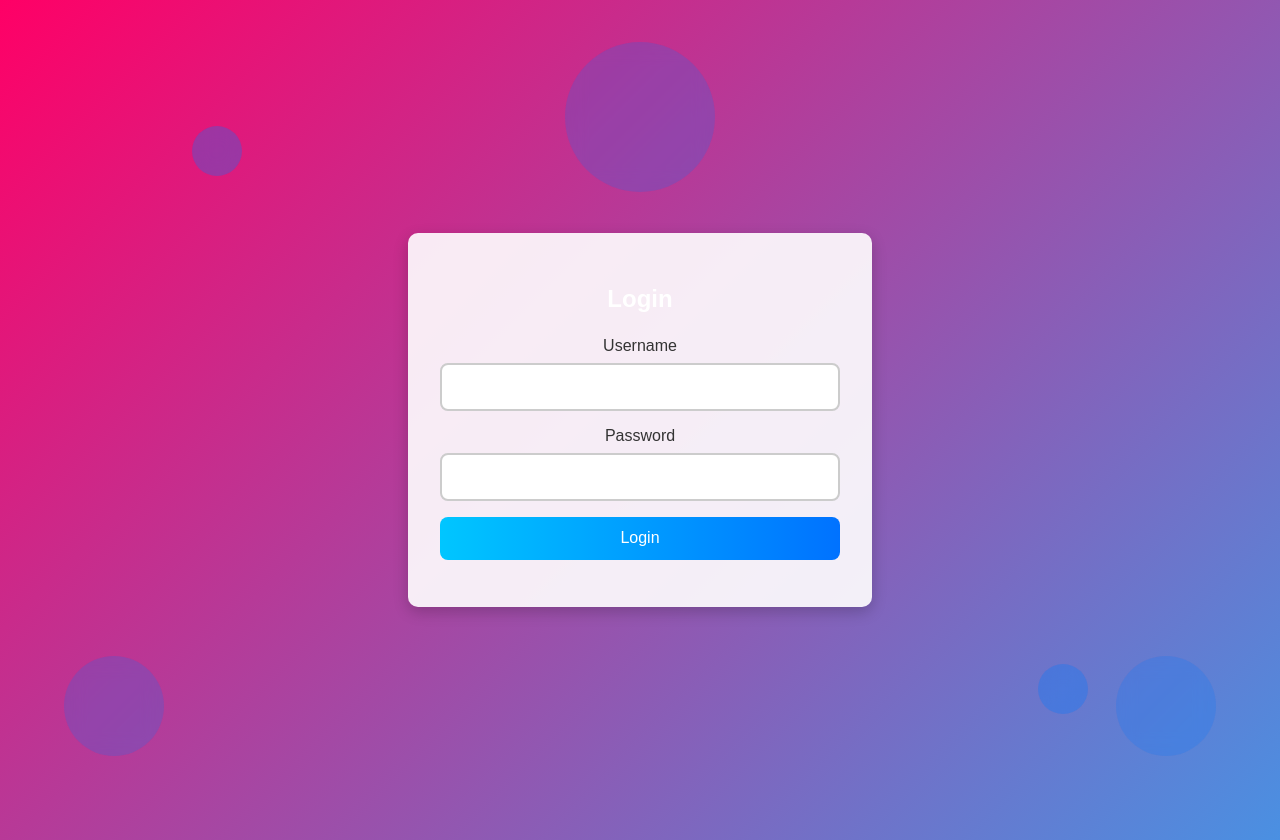
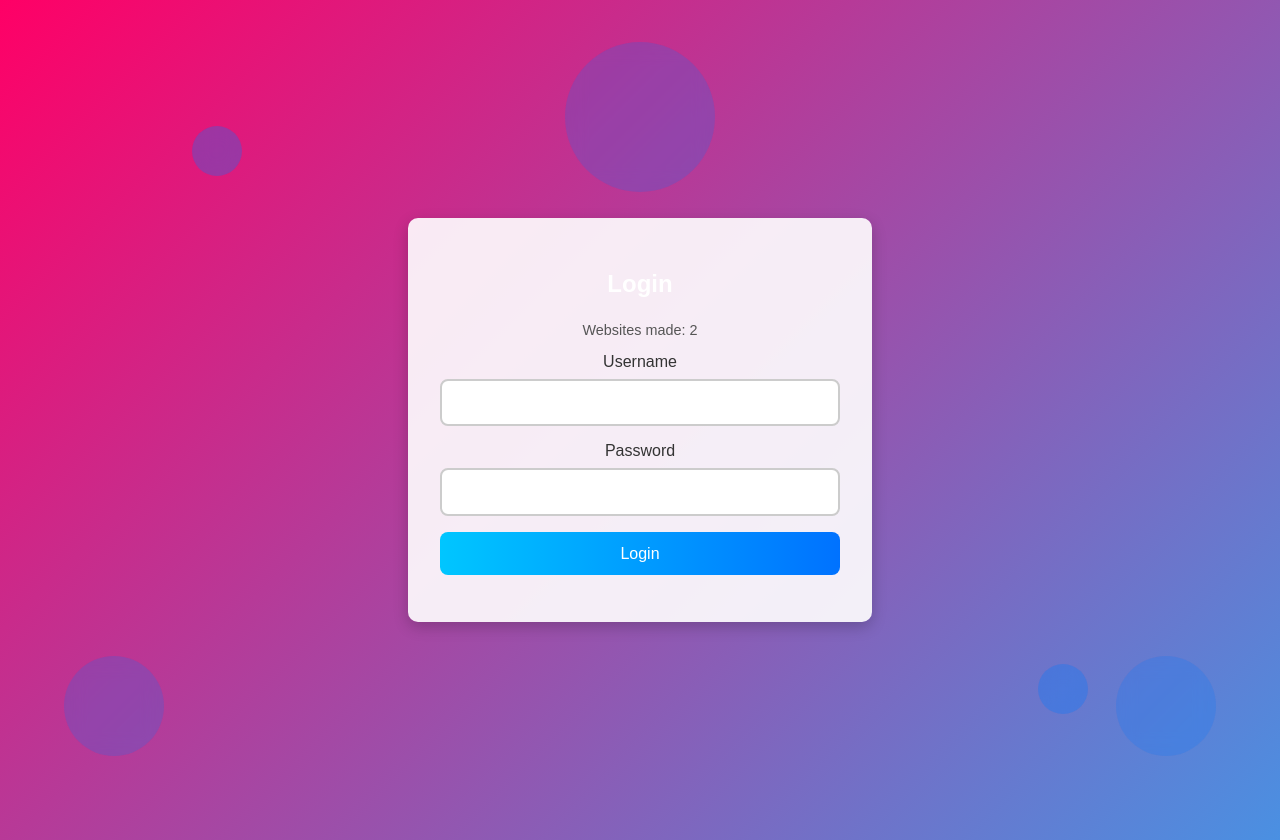
Before and after one commit to itsme0kjhgf/the-login-page, a plain HTML site: page index.html in a window 1280 px wide. Drawn offline with Linux system fonts and the light colour scheme.

Commit message:
Update index.html

```diff
--- a/index.html
+++ b/index.html
@@ -9,7 +9,7 @@
 <body>
     <div class="login-container">
         <h2>Login</h2>
-
+        <p id="websiteCount">Websites made: 2</p>
         <form id="loginForm">
             <div class="input-group">
                 <label for="username">Username</label>
```
